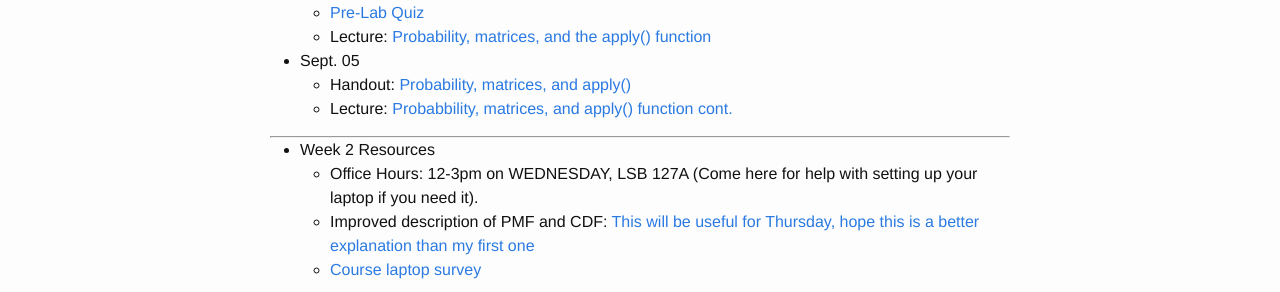
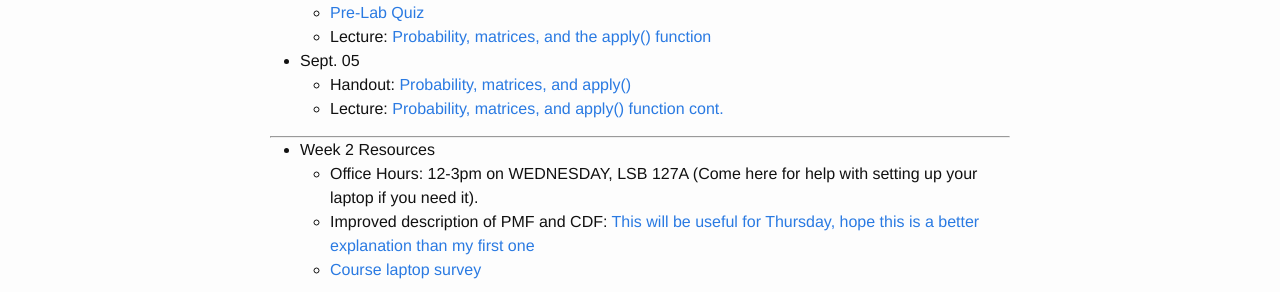
Before and after one commit to brian-kissmer/brian-kissmer.github.io, a Jekyll site: the page built from Schedule.md, in a window 1280 px wide. Shown: the part 584-876 px from the top of the page. Built offline with Jekyll 4.4.1, drawn with Linux system fonts in a browser that asks for light colours.

Commit message:
Update Schedule.md

```diff
--- a/Schedule.md
+++ b/Schedule.md
@@ -36,7 +36,7 @@ layout: page
       * Lecture: [Probability, matrices, and the apply() function]({{ site.baseurl }}/slides/Sept 3 slides.pdf)
   * Sept. 05
     * Handout: [Probability, matrices, and apply()]({{ site.baseurl }}/worksheets/sept_5th_handout.html)
-    * Lecture: [Probabbility, matrices, and apply() function cont.]({{ site.baseurl }}/slides/Sept 5 slides.pdf)
+    * Lecture: [Probability, matrices, and apply() function cont.]({{ site.baseurl }}/slides/Sept 5 slides.pdf)
 
 ***
 
```
